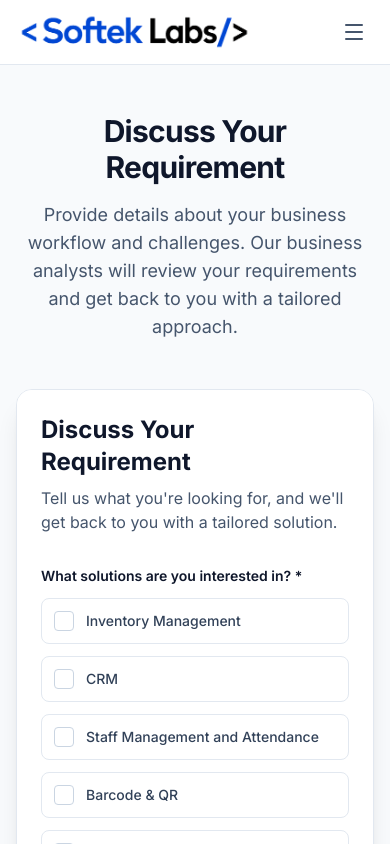
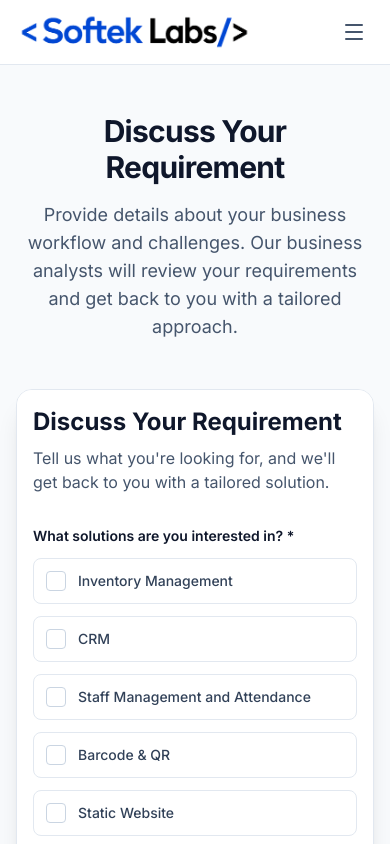
Before and after one commit to ASHU-web/softek-labs-website, a Next.js app: page /submit-requirement in a window 390 px wide. Shown: the top 844 px of the page. Built offline with nearby package versions, Linux system fonts and the light colour scheme.

Commit message:
Tweak mobile paddings for better phone UX

```diff
--- a/src/components/forms/RequirementForm.tsx
+++ b/src/components/forms/RequirementForm.tsx
@@ -107,7 +107,7 @@ export function RequirementForm() {
   }
 
   return (
-    <div className="bg-white p-6 md:p-10">
+    <div className="bg-white p-4 sm:p-6 md:p-10">
       <div className="max-w-3xl mx-auto">
         <h2 className="text-2xl md:text-3xl font-bold text-slate-900 mb-2">Discuss Your Requirement</h2>
         <p className="text-slate-600 mb-8">Tell us what you&apos;re looking for, and we&apos;ll get back to you with a tailored solution.</p>
--- a/src/components/sections/Pricing/PricingBundleBuilder.tsx
+++ b/src/components/sections/Pricing/PricingBundleBuilder.tsx
@@ -56,7 +56,7 @@ export function PricingBundleBuilder() {
           </p>
         </div>
 
-        <div className="bg-white rounded-3xl border border-slate-200 shadow-sm p-6 md:p-10 mb-8">
+        <div className="bg-white rounded-3xl border border-slate-200 shadow-sm p-4 sm:p-6 md:p-10 mb-8">
           <div className="grid sm:grid-cols-2 md:grid-cols-3 gap-4 mb-8">
             {individualModules.map((module) => {
               const isSelected = selectedModules.includes(module.id);
@@ -87,7 +87,7 @@ export function PricingBundleBuilder() {
             })}
           </div>
 
-          <div className="bg-slate-50 rounded-2xl p-6 md:p-8 border border-slate-100 flex flex-col md:flex-row items-center justify-between gap-6">
+          <div className="bg-slate-50 rounded-2xl p-4 sm:p-6 md:p-8 border border-slate-100 flex flex-col md:flex-row items-center justify-between gap-6">
             <div className="flex-1 w-full">
               {selectedModules.length > 0 ? (
                 <>
```
